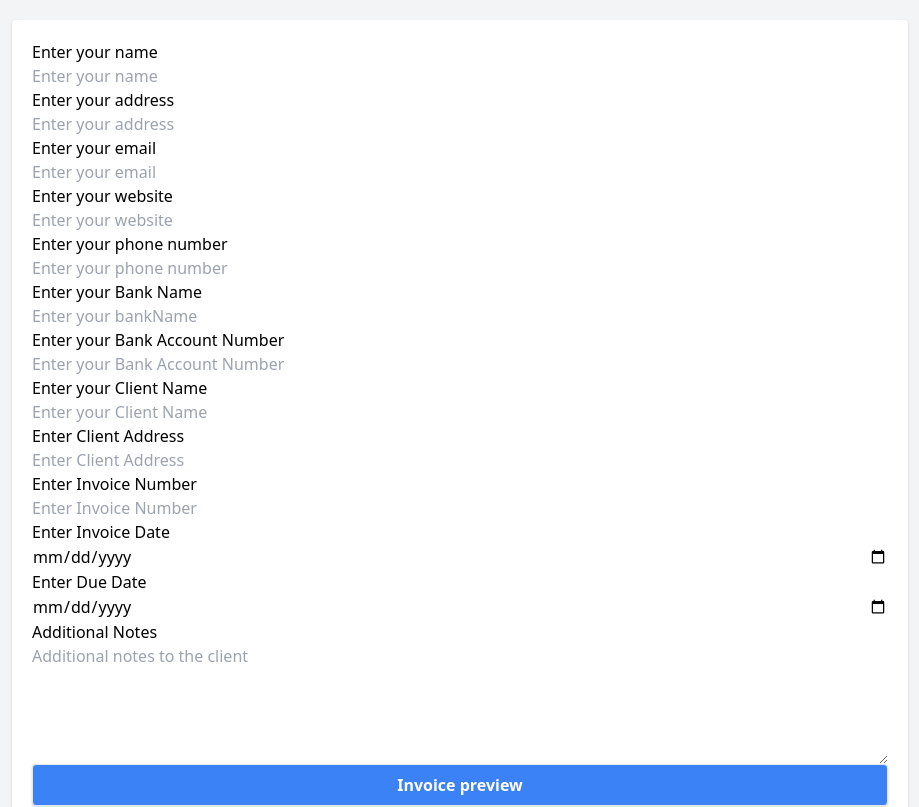
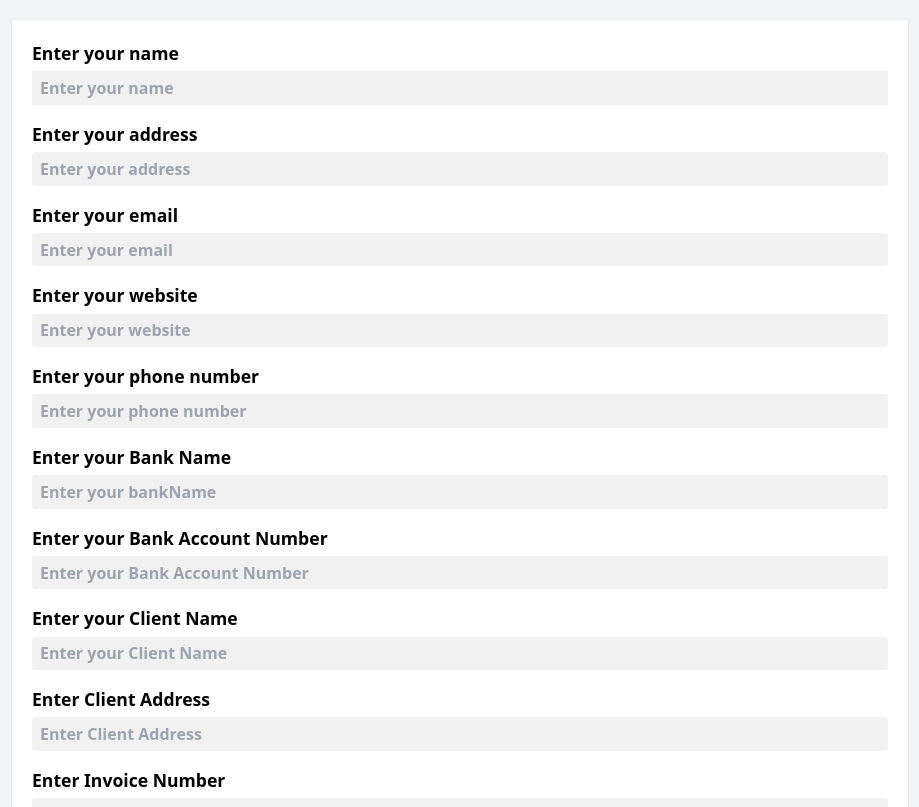
Before and after one commit to tushargramni/Invoice-Generator-App, a React (Create React App) app: page / in a window 1280 px wide. Shown: the top 807 px of the page, without its empty margins (180-1099 px from the left). Built offline with nearby package versions, Linux system fonts and the light colour scheme.

Commit message:
New changes

```diff
--- a/src/App.css
+++ b/src/App.css
@@ -6,3 +6,24 @@
 body{
     background-color: #f1f1f1;
 }
+input, textarea{
+    background-color: #f1f1f1;
+    padding: 0.3rem 0.5rem;
+    border-radius: 0.2rem;
+    margin-bottom: 1rem;
+    color: #383838;
+    font-weight: 600;
+}
+label{
+    font-weight: bold;
+    font-size: 1.1rem;
+    margin-bottom: 0.3rem;
+}
+button{
+    user-select: none;
+
+}
+footer li{
+    margin: 0.5rem 0.2rem;
+
+}
```
